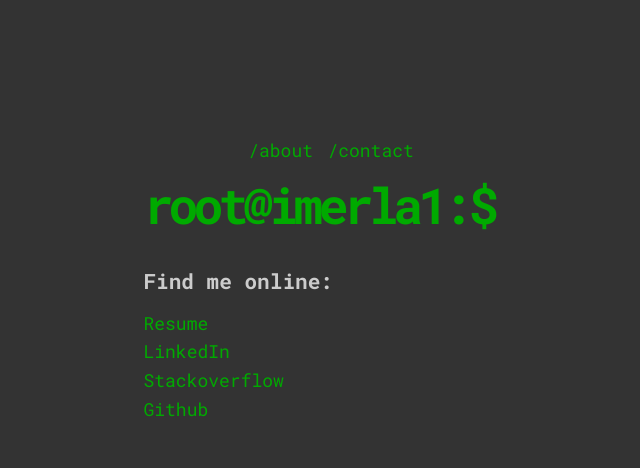
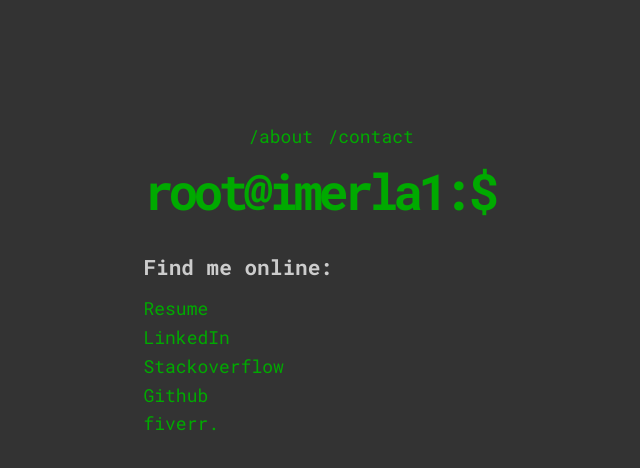
Before and after one commit to imerla1/imerla1.github.io, a plain HTML site: page index.html in a window 1280 px wide. Shown: the whole page, without its empty margins (309-949 px from the left). Drawn offline with Linux system fonts and the light colour scheme.

Commit message:
Update index.html
add fiver link.

```diff
--- a/index.html
+++ b/index.html
@@ -35,6 +35,9 @@
         <li>
           <a href="https://github.com/imerla1" target="_blank">Github</a>
         </li>
+        <li>
+          <a href="https://www.fiverr.com/pyt4ongig?" target="_blank">fiverr.</a>
+        </li>
 
 
       </ul>
```
